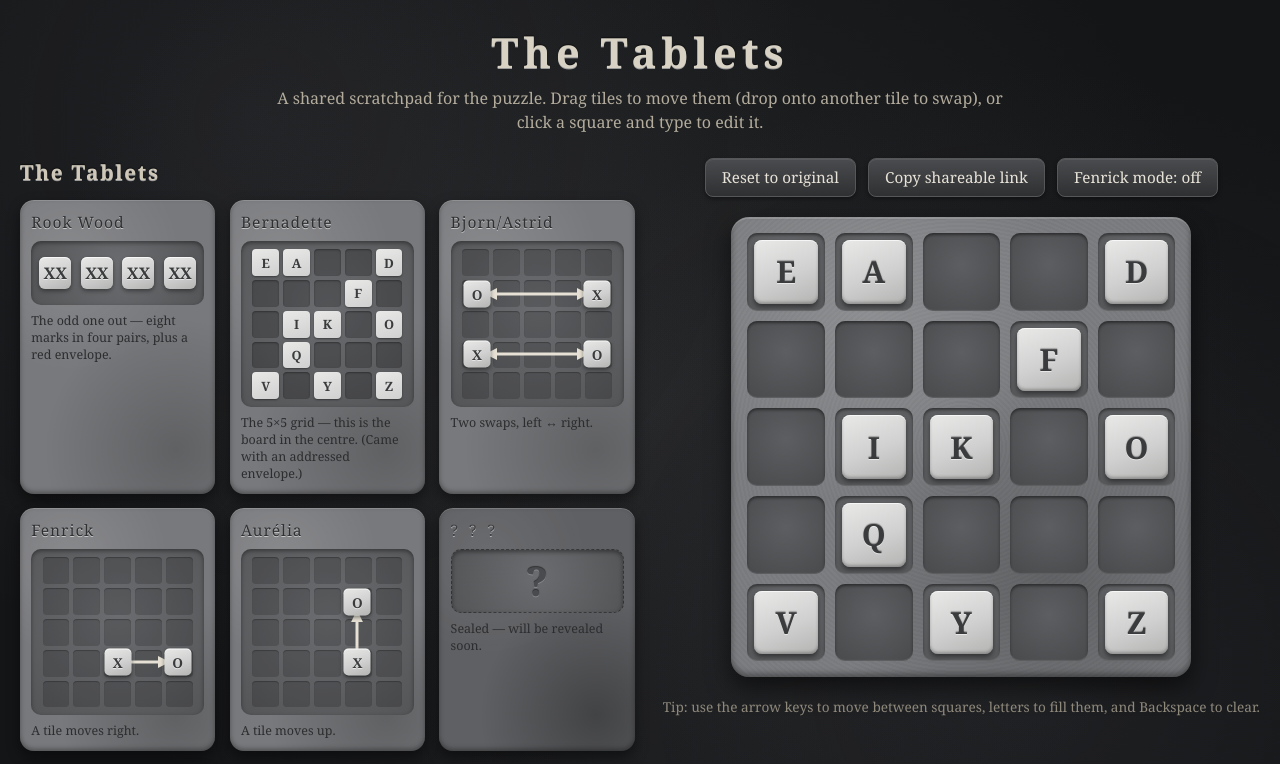
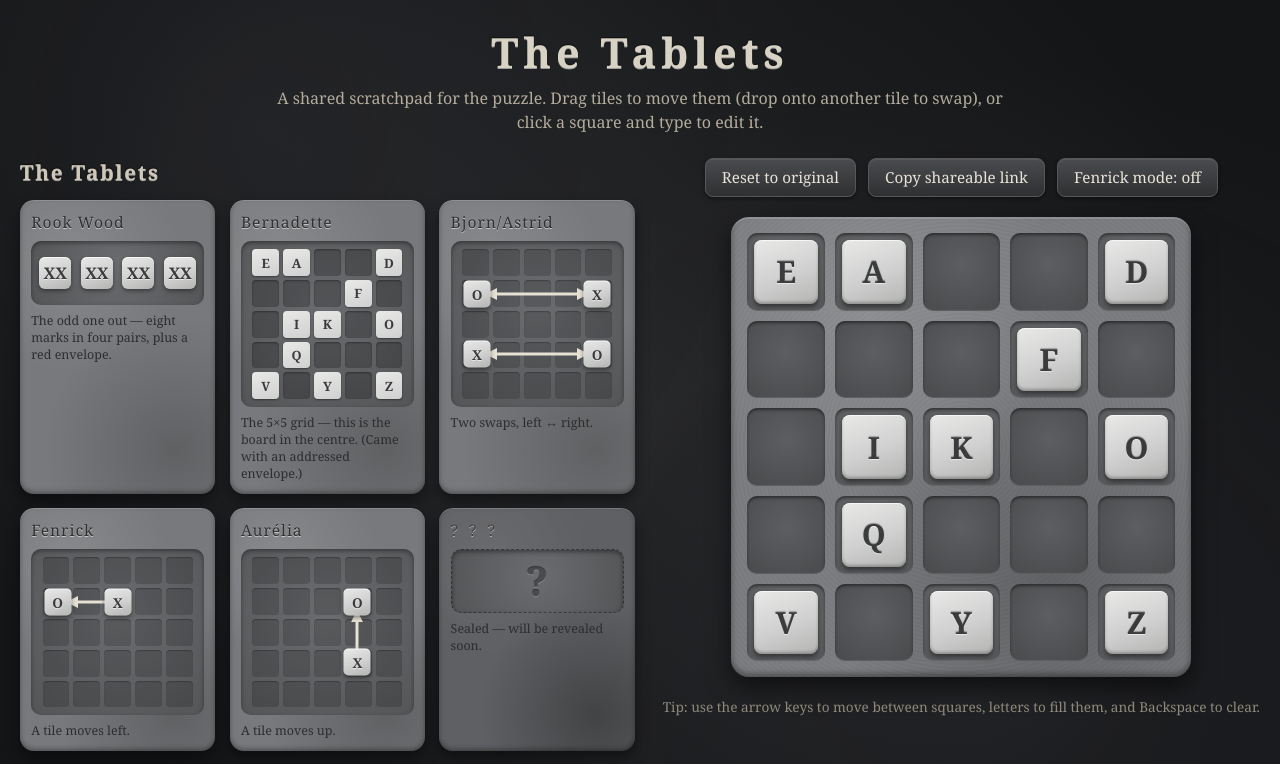
Before and after one commit to mutantflea/dnd-puzzle-site, a React (Vite) app: page / in a window 1280 px wide. Shown: the top 764 px of the page. Built offline with nearby package versions, Linux system fonts and the light colour scheme.

Commit message:
fix fenricks clue

```diff
--- a/src/components/Clues.tsx
+++ b/src/components/Clues.tsx
@@ -11,12 +11,12 @@ type Mark = { row: number; col: number; symbol: "X" | "O" };
 type Arrow = { from: [number, number]; to: [number, number]; double?: boolean };
 
 const FENRICK: { marks: Mark[]; arrows: Arrow[] } = {
-  // X -> O, moving right along row 4 (col 3 -> col 5)
+  // clue was upside down: 180° rotation -> row 2, X moves left (col 3 -> col 1)
   marks: [
-    { row: 4, col: 3, symbol: "X" },
-    { row: 4, col: 5, symbol: "O" },
+    { row: 2, col: 3, symbol: "X" },
+    { row: 2, col: 1, symbol: "O" },
   ],
-  arrows: [{ from: [4, 3], to: [4, 5] }],
+  arrows: [{ from: [2, 3], to: [2, 1] }],
 };
 
 const AURELIA: { marks: Mark[]; arrows: Arrow[] } = {
@@ -153,7 +153,7 @@ export default function Clues() {
         <GridClue marks={BJORN_ASTRID.marks} arrows={BJORN_ASTRID.arrows} />
       </ClueTablet>
 
-      <ClueTablet name="Fenrick" note="A tile moves right.">
+      <ClueTablet name="Fenrick" note="A tile moves left.">
         <GridClue marks={FENRICK.marks} arrows={FENRICK.arrows} />
       </ClueTablet>
 
```
